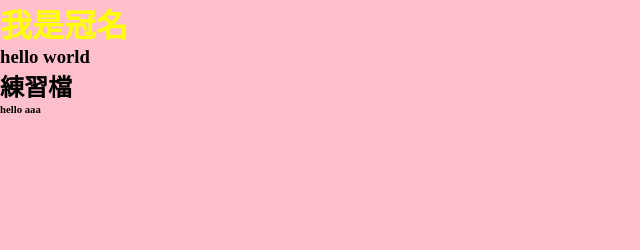
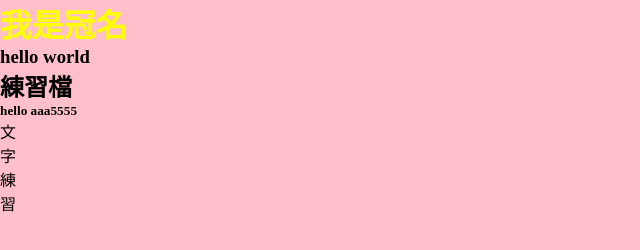
Before and after one commit to s901129/-, a plain HTML site: page index.html in a window 1280 px wide. Shown: the whole page, without its empty margins (0-640 px from the left). Drawn offline with Linux system fonts and the light colour scheme.

Commit message:
更改h5和li

```diff
--- a/index.html
+++ b/index.html
@@ -10,12 +10,12 @@
     <h1>我是冠名</h1>
 	<h3>hello world</h3>
     <h2>練習檔</h2>
-    <h6>hello aaa</h6>
+    <h5>hello aaa5555</h5>
     <ul>
-        <li></li>
-        <li></li>
-        <li></li>
-        <li></li>
+        <li>文</li>
+        <li>字</li>
+        <li>練</li>
+        <li>習</li>
     </ul>
 </body>
 </html>
```
